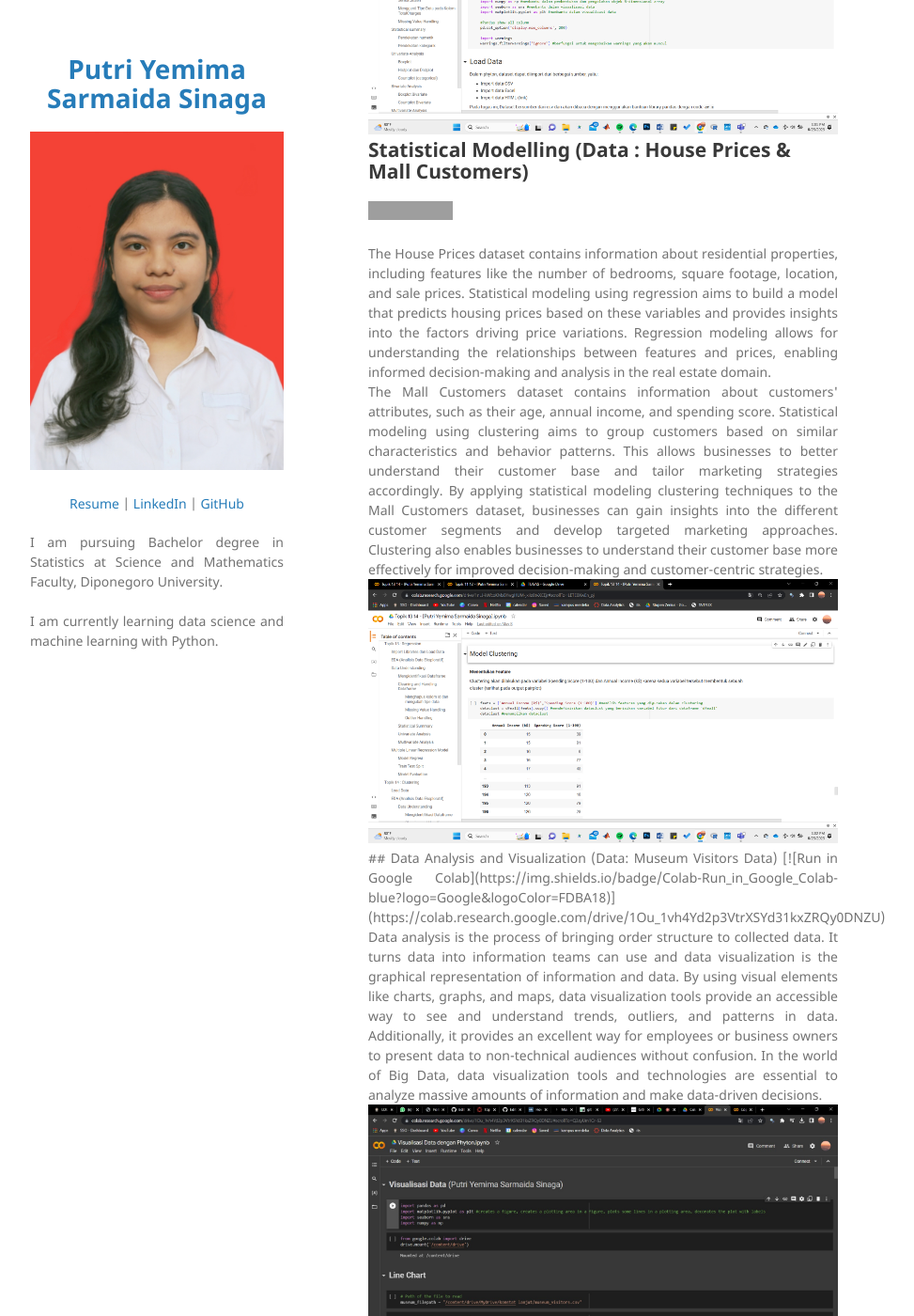
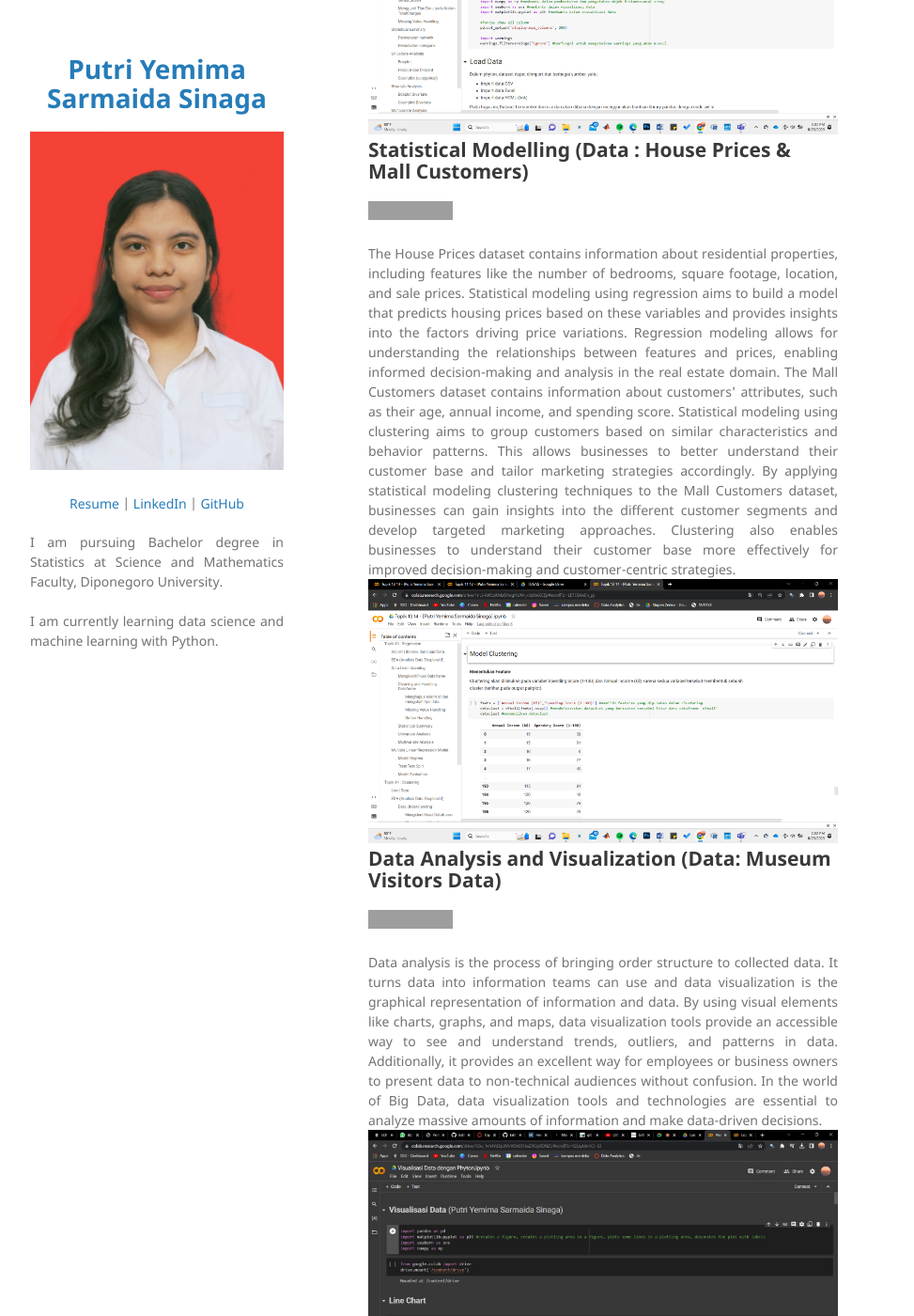
Before and after one commit to pyemimaa/portofolio, a Jekyll site: the page built from index.md, in a window 1280 px wide and 1400 px high, scrolled down 3298 px. Shown: the whole window at 94% size, without its empty margins (178-1151 px from the left). Built offline with Jekyll 4.4.1, drawn with Linux system fonts in a browser that asks for light colours; our own code applies the rules of GitHub Pages for plain Markdown files; grey boxes are pictures that could not be loaded.

Commit message:
index.md

```diff
--- a/index.md
+++ b/index.md
@@ -57,7 +57,7 @@ Global Covid-19 Cases Dashboard
 
 <div style="text-align: justify"> The House Prices dataset contains information about residential properties, including features like the number of bedrooms, square footage, location, and sale prices. Statistical modeling using regression aims to build a model that predicts housing prices based on these variables and provides insights into the factors driving price variations. Regression modeling allows for understanding the relationships between features and prices, enabling informed decision-making and analysis in the real estate domain.
 
-<div style="text-align: justify"> The Mall Customers dataset contains information about customers' attributes, such as their age, annual income, and spending score. Statistical modeling using clustering aims to group customers based on similar characteristics and behavior patterns. This allows businesses to better understand their customer base and tailor marketing strategies accordingly. By applying statistical modeling clustering techniques to the Mall Customers dataset, businesses can gain insights into the different customer segments and develop targeted marketing approaches. Clustering also enables businesses to understand their customer base more effectively for improved decision-making and customer-centric strategies.
+The Mall Customers dataset contains information about customers' attributes, such as their age, annual income, and spending score. Statistical modeling using clustering aims to group customers based on similar characteristics and behavior patterns. This allows businesses to better understand their customer base and tailor marketing strategies accordingly. By applying statistical modeling clustering techniques to the Mall Customers dataset, businesses can gain insights into the different customer segments and develop targeted marketing approaches. Clustering also enables businesses to understand their customer base more effectively for improved decision-making and customer-centric strategies.
 </div>
 
 <center><img src="images/topic1314.png"/></center>
```
